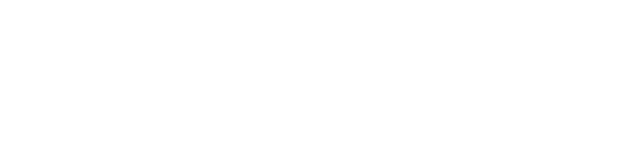
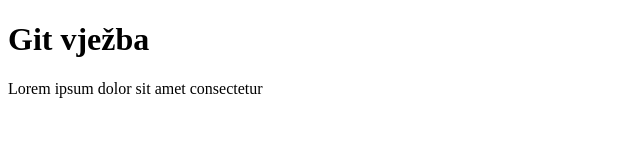
Before and after one commit to ph1xton/vjezbaGit, a plain HTML site: page index.html in a window 1280 px wide. Shown: the whole page, without its empty margins (0-640 px from the left). Drawn offline with Linux system fonts and the light colour scheme.

Commit message:
Second commit

```diff
--- a/index.html
+++ b/index.html
@@ -7,6 +7,7 @@
     <title>VježbGit</title>
 </head>
 <body>
-
+    <h1>Git vježba</h1>
+    <p>Lorem ipsum dolor sit amet consectetur
 </body>
 </html>
```
Also changed, not shown: Test/test.html (added).
